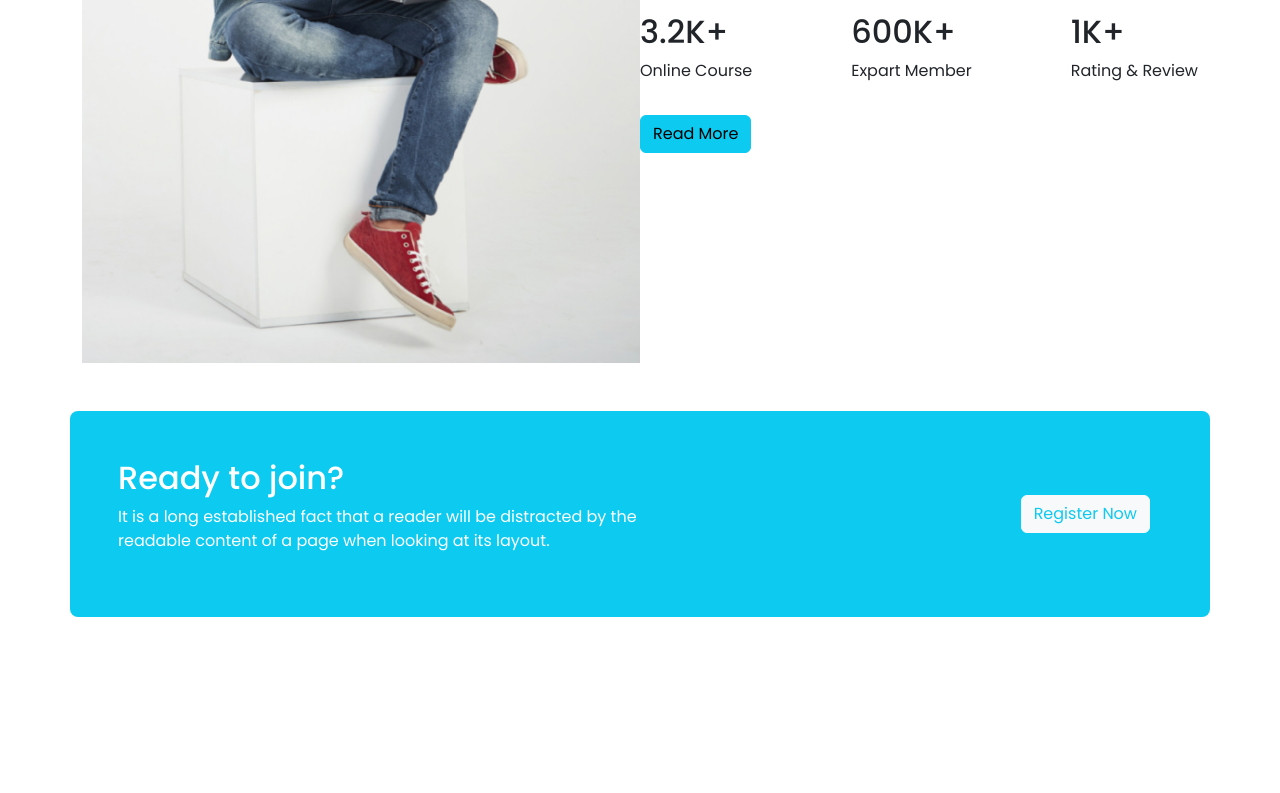
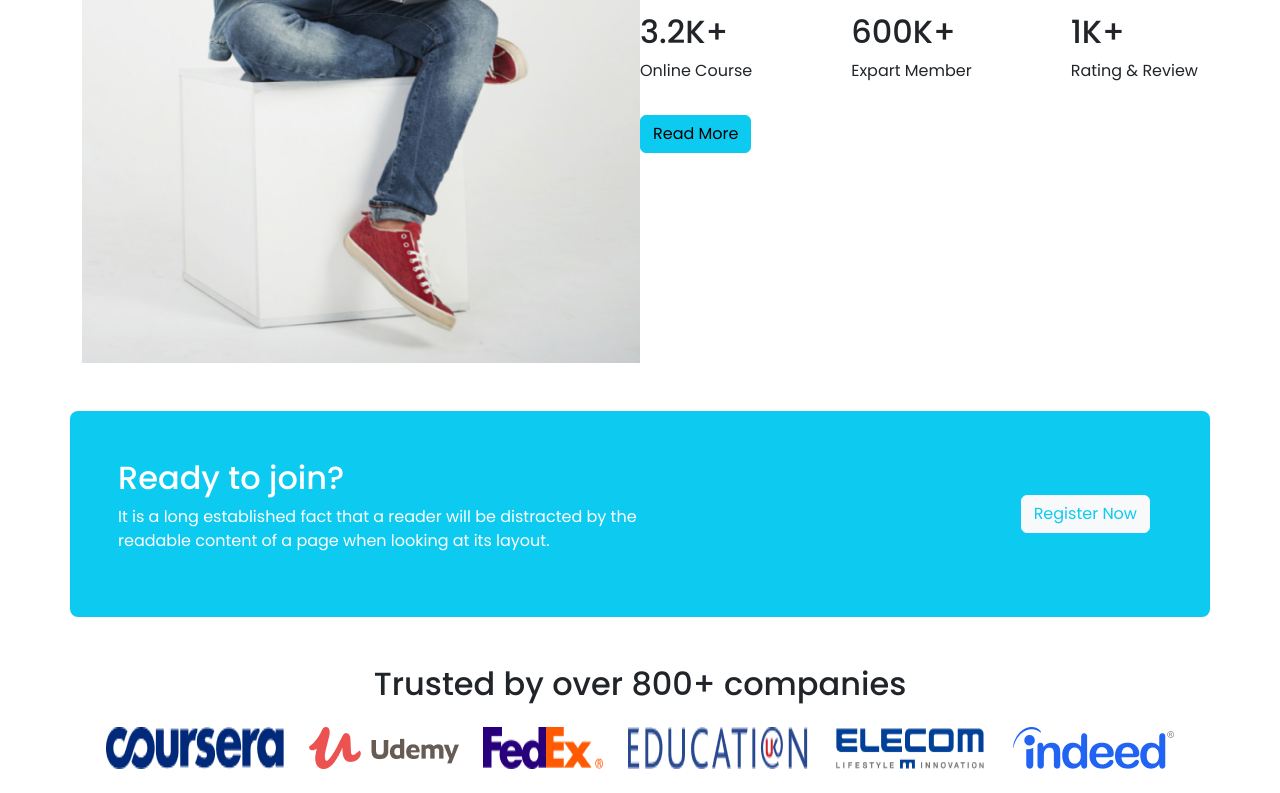
Before and after one commit to Rabbe10581/edTech-bootstrap, a plain HTML site: page index.html in a window 1280 px wide. Shown: the part 2068-2861 px from the top of the page. Before the commit the page ends 2685 px from the top, so only its background shows below. Drawn offline with nearby package versions, Linux system fonts and the light colour scheme.

Commit message:
Trusted Companies added

```diff
--- a/index.html
+++ b/index.html
@@ -258,6 +258,21 @@
                 </div>
             </div>
         </section>
+
+        <!-- Trusted Companies -->
+        <section class="container mt-5">
+            <div>
+                <h2 class="text-center">Trusted by over 800+ companies</h2>
+            </div>
+            <div class="d-flex justify-content-evenly my-4">
+                <img src="images/company/company-1.png" alt="">
+                <img src="images/company/company-2.png" alt="">
+                <img src="images/company/company-3.png" alt="">
+                <img src="images/company/company-4.png" alt="">
+                <img src="images/company/company-5.png" alt="">
+                <img src="images/company/company-6.png" alt="">
+            </div>
+        </section>
     </main>
 
     <script src="https://cdn.jsdelivr.net/npm/bootstrap@5.2.0/dist/js/bootstrap.bundle.min.js"
```
